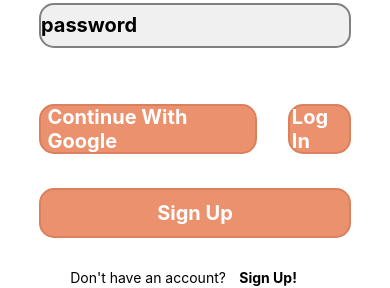
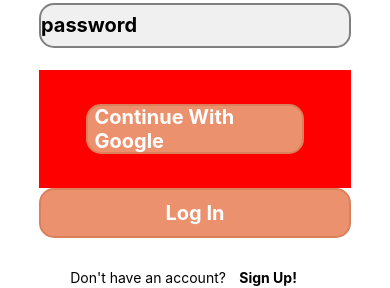
Before and after one commit to MehmetToprakBalikci/CineLibra, a React Native app: screen /StartPage in a window 390 px wide. Shown: the part 507-795 px from the top of the page. Built offline with nearby package versions, Linux system fonts and the light colour scheme.

Commit message:
startPageChanged

```diff
--- a/StartPage.js
+++ b/StartPage.js
@@ -21,15 +21,13 @@ export default function StartPage() {
                         <Text style={{alignSelf:'center', fontWeight:'bold', fontSize:20, paddingVertical:'5%'}}>Welcome! Lets get you started.</Text>
                         <LoginTextfield value={'e-mail'}/>
                         <LoginTextfield value={'password'}/>
-                        <View style={{alignItems:'center', flexDirection:'row', justifyContent:'space-between', backgroundColor:'white', flex: 1}}>
-                            <LoginButton message={'Continue With Google'}/>
-                            <TouchableOpacity>
-                                <LoginButton message={'Log In'}/>
-                            </TouchableOpacity>
+                        <View style={{alignItems:'center', flexDirection:'row',justifyContent:'center', backgroundColor:'red', flex: 1}}>
+                            <LoginButton message={'Continue With Google'} style={{width:"100%"}}/>
+
 
                         </View>
-                        <TouchableOpacity onPress={() => {navigation.navigate('SignupPage')}}>
-                            <LoginButton message={'Sign Up'}/>
+                        <TouchableOpacity >
+                            <LoginButton message={'Log In'}/>
                         </TouchableOpacity>
                         <View style={{margin:'10%' , flexDirection:'row'}}>
                             <Text style={{alignSelf:'center'}}>Don't have an account?</Text>
```
